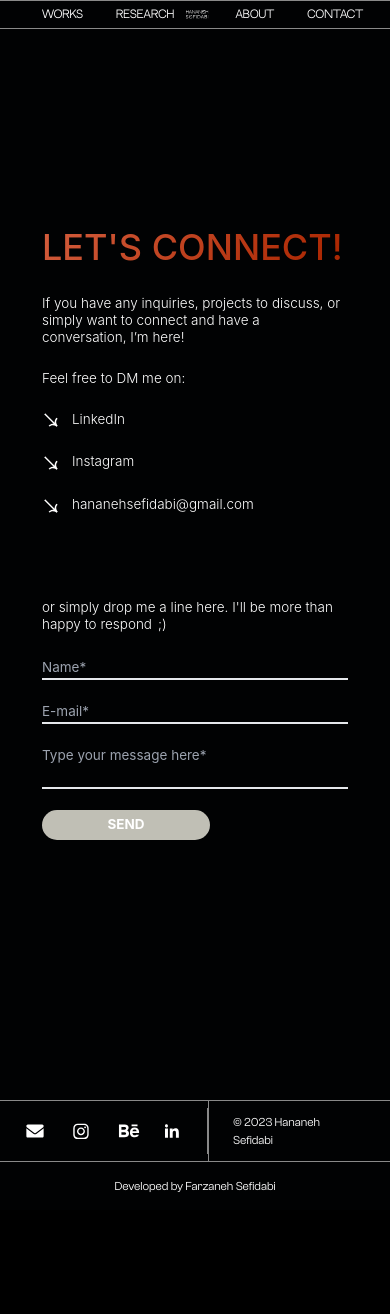
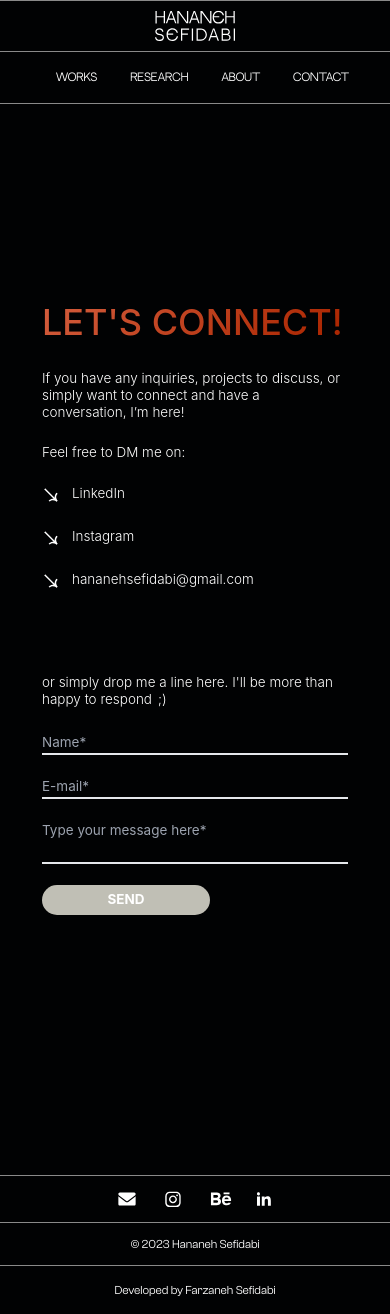
Before and after one commit to fsefidabi/hana-portfolio, a Next.js app: page /contact in a window 390 px wide. Before the commit the page ends 1210 px from the top, so only its background shows below. Built offline with nearby package versions, Linux system fonts and the light colour scheme.

Commit message:
[style] make responsive header and footer

```diff
--- a/components/atoms/Toast/index.js
+++ b/components/atoms/Toast/index.js
@@ -1,5 +1,5 @@
+import { useEffect, useState } from "react"
 import styles from "./toast.module.css"
-import { useEffect, useState } from "react"
 
 export function Toast(props) {
   const { message, show, duration, onClose = new Function() } = props
--- /dev/null
+++ b/components/organisms/Footer/MobileFooter.js
@@ -0,0 +1,35 @@
+import LinkedInSvg from "svgIcons/linkedin.svg"
+import BehanceSvg from "svgIcons/behance.svg"
+import InstagramSvg from "svgIcons/instagram.svg"
+import EmailSvg from "svgIcons/email.svg"
+import styles from "./footer.module.css"
+
+export default function MobileFooter() {
+  return <footer className={styles.footer}>
+    <div className={styles.contactSection}>
+      <div className={`${styles.socialMediaSection} ${styles.mobileSocialMediaSection}`}>
+        <span onClick={() => window.open("mailto:hananehsefidabi@gmail.com")}>
+          <EmailSvg className={styles.contactIcon}/>
+        </span>
+        <a href={"https://www.instagram.com/hananehsefidabi/"} target={"_blank"}>
+          <InstagramSvg className={styles.contactIcon}/>
+        </a>
+        <a href={"https://www.behance.net/hananehsefidabi"} target={"_blank"} style={{ paddingTop: "1px" }}>
+          <BehanceSvg className={styles.contactIcon}/>
+        </a>
+        <a href={"https://www.linkedin.com/in/hananehsefidabi/"} target={"_blank"}
+           style={{ transform: "scale(0.8)", marginLeft: "-5px" }}>
+          <LinkedInSvg className={styles.contactIcon}/>
+        </a>
+      </div>
+
+      <div className={`${styles.copyrightSection} ${styles.mobileCopyrightSection}`}>
+        <p>© 2023 Hananeh Sefidabi</p>
+      </div>
+    </div>
+
+    <div className={`${styles.developerText} w-full`}>
+      <p>Developed by Farzaneh Sefidabi</p>
+    </div>
+  </footer>
+}
--- a/components/organisms/Footer/footer.module.css
+++ b/components/organisms/Footer/footer.module.css
@@ -2,21 +2,32 @@
     @apply flex flex-col justify-between items-end;
 }
 .contactSection {
-    @apply w-full flex justify-between items-center;
+    @apply w-full flex justify-between items-center flex-wrap;
     border: 0.5px solid #898989;
     border-right: 0;
     border-left: 0;
 }
-.contactIconsWrapper {
+.socialMediaSection {
     @apply flex items-center p-4;
     border-right: 0.5px solid #898989;
+}
+.mobileSocialMediaSection {
+    @apply w-full justify-center;
+    border-bottom: 0.5px solid #898989;
+    border-left: none;
+    border-right: none;
 }
 .contactIcon {
     @apply fill-secondary cursor-pointer mx-4;
 }
-.copyrightText {
+.copyrightSection {
     @apply mr-10 text-base font-ClashGrotesk py-4 pl-8;
     border-left: 0.5px solid #898989;
+}
+.mobileCopyrightSection {
+    @apply w-full justify-center mr-0 text-center px-8;
+    border-right: none;
+    border-left: none;
 }
 .developerText {
     @apply text-base font-ClashGrotesk text-center py-5;
--- a/components/organisms/Footer/index.js
+++ b/components/organisms/Footer/index.js
@@ -1,15 +1,19 @@
+import { useMediaQuery } from "hooks/useMediaQuery"
 import LinkedInSvg from "svgIcons/linkedin.svg"
 import BehanceSvg from "svgIcons/behance.svg"
 import InstagramSvg from "svgIcons/instagram.svg"
 import EmailSvg from "svgIcons/email.svg"
+import MobileFooter from "./mobileFooter"
 import styles from "./footer.module.css"
 
 export default function Footer() {
-  return <footer className={styles.footer}>
+  const matches = useMediaQuery("(max-width: 640px)")
+
+  return matches ? <MobileFooter/> :
+    <footer className={styles.footer}>
       <div className={styles.contactSection}>
-      <div className={styles.contactIconsWrapper}>
-
-        <span onClick={() => window.open('mailto:hananehsefidabi@gmail.com')}>
+        <div className={styles.socialMediaSection}>
+        <span onClick={() => window.open("mailto:hananehsefidabi@gmail.com")}>
           <EmailSvg className={styles.contactIcon}/>
         </span>
           <a href={"https://www.instagram.com/hananehsefidabi/"} target={"_blank"}>
@@ -23,7 +27,8 @@ export default function Footer() {
             <LinkedInSvg className={styles.contactIcon}/>
           </a>
         </div>
-      <div className={styles.copyrightText}>
+
+        <div className={styles.copyrightSection}>
           <p>© 2023 Hananeh Sefidabi</p>
         </div>
       </div>
--- /dev/null
+++ b/components/organisms/Header/MobileHeader.js
@@ -0,0 +1,28 @@
+import Link from "next/link"
+import LogoSvg from "svgIcons/logo.svg"
+import styles from "./header.module.css"
+
+export default function MobileHeader() {
+  return <header className={styles.container}>
+    <div className={styles.mobileLogoWrapper}>
+      <Link href={"/"}>
+        <LogoSvg className={`${styles.logoSvg} ${styles.mobileLogoSvg}`} width={100}/>
+      </Link>
+    </div>
+
+    <ul className={`${styles.menuContainer} ${styles.mobileMenuContainer}`}>
+      <li className={styles.menuItem}>
+        <Link href="#">Works</Link>
+      </li>
+      <li className={styles.menuItem}>
+        <Link href="#">Research</Link>
+      </li>
+      <li className={styles.menuItem}>
+        <Link href="#">About</Link>
+      </li>
+      <li className={styles.menuItem}>
+        <Link href="/contact">Contact</Link>
+      </li>
+    </ul>
+  </header>
+}
--- a/components/organisms/Header/header.module.css
+++ b/components/organisms/Header/header.module.css
@@ -1,37 +1,24 @@
-/*.container {*/
-/*    @apply bg-quaternary flex text-primary font-normal font-NuetralFace lg:text-lg text-base items-center justify-between py-2 px-6;*/
-/*    border: 1px solid black;*/
-/*    border-right: 0;*/
-/*    border-left: 0;*/
-/*}*/
-/*.container svg {*/
-/*    @apply fill-primary;*/
-/*}*/
-/*.menuContainer {*/
-/*    @apply flex uppercase text-sm;*/
-/*}*/
-/*.menuItem {*/
-/*    @apply ml-5 uppercase;*/
-/*}*/
-/*.menuItem a {*/
-/*    @apply border-b-2 border-transparent duration-300;*/
-/*}*/
-/*.menuItem a:hover {*/
-/*    @apply border-b-2 border-primary cursor-pointer;*/
-/*}*/
-
-
 .container {
-    @apply flex font-normal font-NuetralFace lg:text-lg items-center justify-between py-2 px-6;
+    @apply flex font-normal font-NuetralFace lg:text-lg items-center justify-between py-2 flex-wrap;
     border: 0.5px solid #898989;
     border-right: 0;
     border-left: 0;
 }
+.mobileLogoWrapper {
+    @apply w-full justify-center pb-2;
+    border-bottom: 0.5px solid #898989;
+}
 .logoSvg {
     @apply fill-secondary cursor-pointer;
 }
+.mobileLogoSvg {
+    @apply mx-auto;
+}
 .menuContainer {
-    @apply flex uppercase text-sm;
+    @apply flex uppercase text-sm px-6;
+}
+.mobileMenuContainer {
+    @apply w-full justify-center pt-6 pb-4;
 }
 .menuItem {
     @apply ml-5 px-3 uppercase;
--- a/components/organisms/Header/index.js
+++ b/components/organisms/Header/index.js
@@ -1,9 +1,14 @@
 import Link from "next/link"
 import LogoSvg from "svgIcons/logo.svg"
+import { useMediaQuery } from "hooks/useMediaQuery"
+import MobileHeader from "./MobileHeader"
 import styles from "./header.module.css"
 
 export default function Header() {
-  return <header className={styles.container}>
+  const matches = useMediaQuery("(max-width: 640px)")
+
+  return matches ? <MobileHeader/> :
+    <header className={styles.container}>
       <ul className={styles.menuContainer}>
         <li className={styles.menuItem}>
           <Link href="#">Works</Link>
--- /dev/null
+++ b/hooks/useMediaQuery.js
@@ -0,0 +1,42 @@
+import { useEffect, useState } from 'react'
+
+export function useMediaQuery(query) {
+  function getMatches (query) {
+    // Prevents SSR issues
+    if (typeof window !== 'undefined') {
+      return window.matchMedia(query).matches
+    }
+    return false
+  }
+
+  const [matches, setMatches] = useState(getMatches(query))
+
+  function handleChange() {
+    setMatches(getMatches(query))
+  }
+
+  useEffect(() => {
+    const matchMedia = window.matchMedia(query)
+
+    // Triggered at the first client-side load and if query changes
+    handleChange()
+
+    // Listen matchMedia
+    if (matchMedia.addListener) {
+      matchMedia.addListener(handleChange)
+    } else {
+      matchMedia.addEventListener('change', handleChange)
+    }
+
+    return () => {
+      if (matchMedia.removeListener) {
+        matchMedia.removeListener(handleChange)
+      } else {
+        matchMedia.removeEventListener('change', handleChange)
+      }
+    }
+    // eslint-disable-next-line react-hooks/exhaustive-deps
+  }, [query])
+
+  return matches
+}
--- a/package.json
+++ b/package.json
@@ -1,6 +1,6 @@
 {
   "name": "my-app",
-  "version": "0.2.1",
+  "version": "0.2.2",
   "private": true,
   "scripts": {
     "dev": "next dev",
```
Lines whose indentation alone changed are shown as unchanged.
